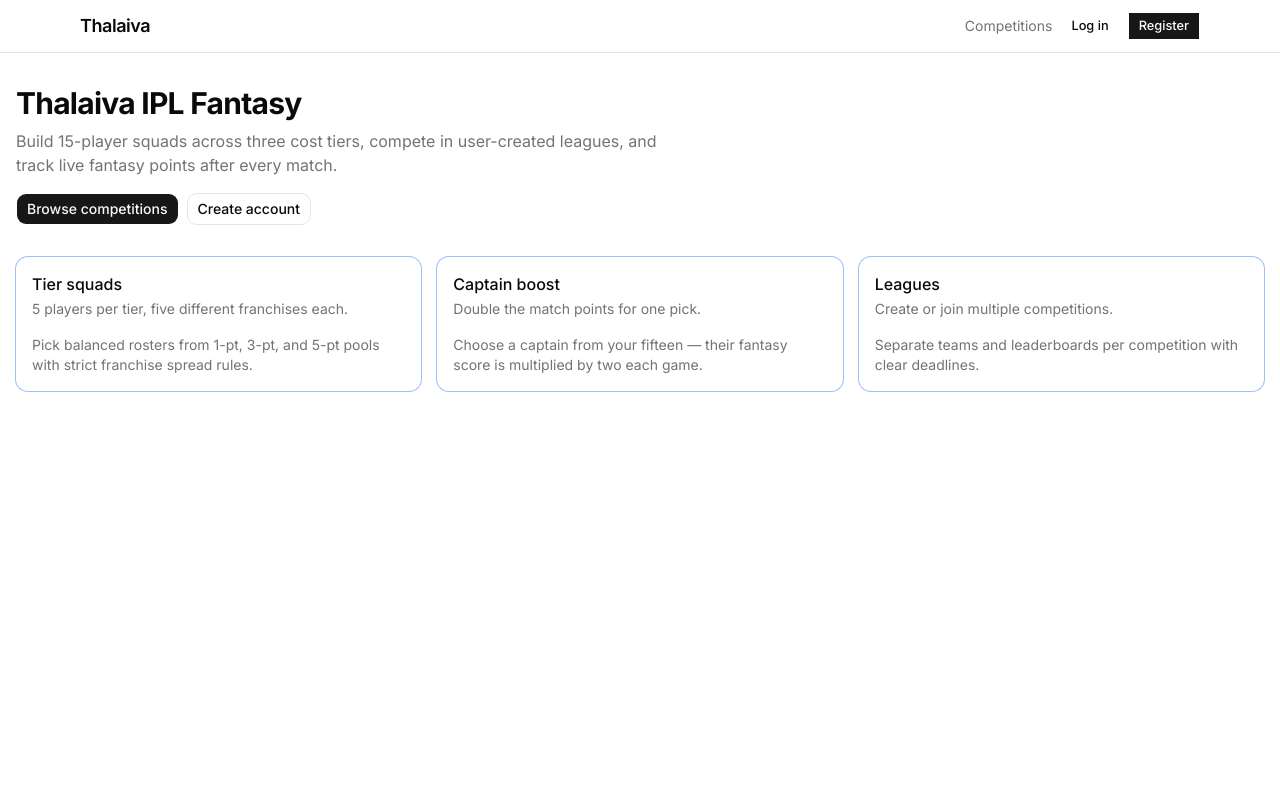
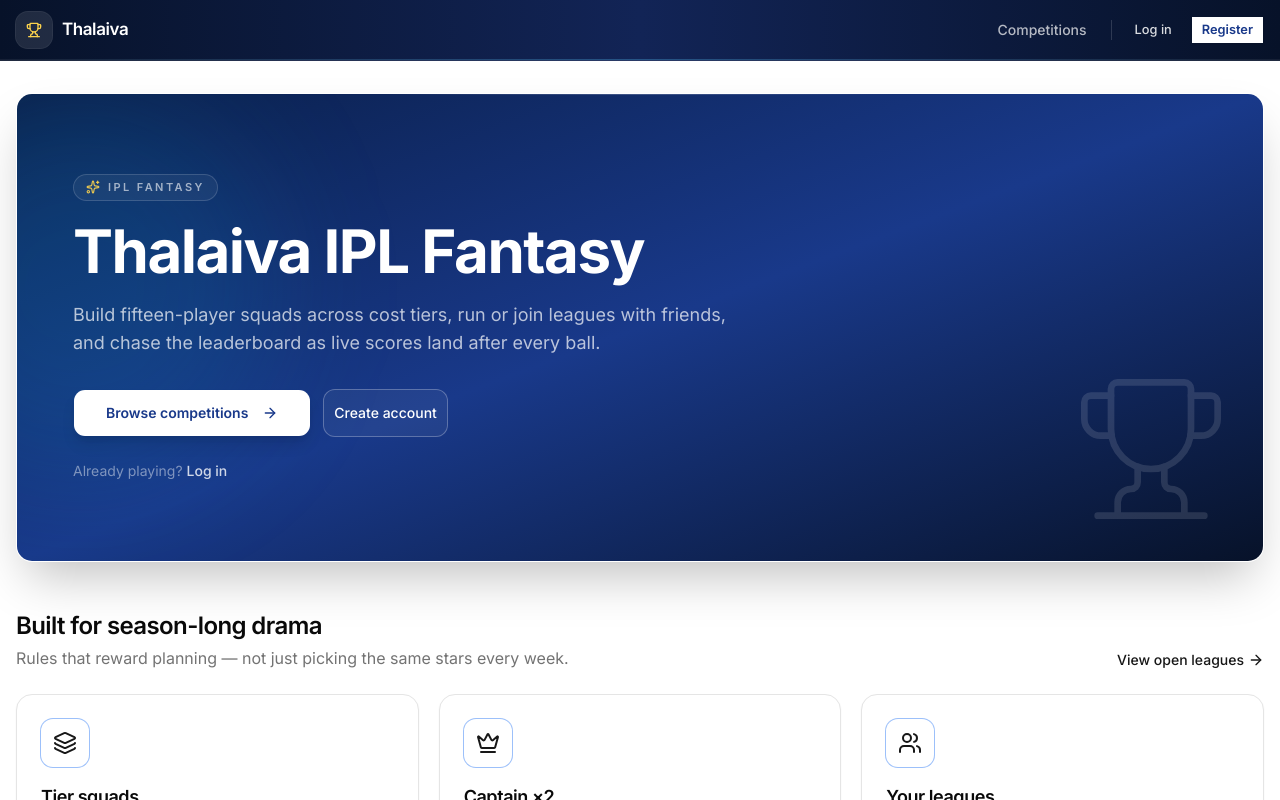
Before and after one commit to senthilkumar979/thalaiva, a Next.js app: page / in a window 1280 px wide. Shown: the top 800 px of the page. Built offline with nearby package versions, Linux system fonts and the light colour scheme; no server answers.

Commit message:
Redesigned

```diff
--- a/app/page.tsx
+++ b/app/page.tsx
@@ -1,54 +1,135 @@
 import Link from "next/link";
+import {
+  ArrowRight,
+  Crown,
+  Layers,
+  Sparkles,
+  Trophy,
+  Users,
+} from "lucide-react";
 import { Button } from "@/components/ui/button";
-import { Card, CardContent, CardDescription, CardHeader, CardTitle } from "@/components/ui/card";
+
+const features = [
+  {
+    icon: Layers,
+    title: "Tier squads",
+    line: "Balance across three price bands",
+    body: "Five picks per tier, five franchises each — strict spread rules keep every squad competitive.",
+  },
+  {
+    icon: Crown,
+    title: "Captain ×2",
+    line: "One star, double the points",
+    body: "Name a captain from your fifteen; their fantasy score is doubled every match.",
+  },
+  {
+    icon: Users,
+    title: "Your leagues",
+    line: "Create or join rooms",
+    body: "Separate teams and leaderboards per competition, with clear entry deadlines.",
+  },
+] as const;
 
 export default function HomePage() {
   return (
-    <div className="space-y-8">
-      <div className="space-y-2">
-        <h1 className="text-3xl font-bold tracking-tight">Thalaiva IPL Fantasy</h1>
-        <p className="max-w-2xl text-muted-foreground">
-          Build 15-player squads across three cost tiers, compete in user-created leagues, and track
-          live fantasy points after every match.
-        </p>
-        <div className="flex flex-wrap gap-2 pt-2">
-          <Link href="/competitions">
-            <Button>Browse competitions</Button>
-          </Link>
-          <Link href="/register">
-            <Button variant="outline">Create account</Button>
+    <div className="space-y-12 pb-4">
+      <section
+        className="relative overflow-hidden rounded-2xl border border-white/10 text-white shadow-2xl"
+        aria-labelledby="hero-heading"
+      >
+        <div
+          className="pointer-events-none absolute inset-0 bg-gradient-to-br from-[#0a1f4a] via-[#19398a] to-[#071229]"
+          aria-hidden
+        />
+        <div className="pointer-events-none absolute -left-32 top-0 h-96 w-96 rounded-full bg-sky-500/15 blur-3xl" />
+        <div className="pointer-events-none absolute -right-24 bottom-0 h-80 w-80 rounded-full bg-amber-500/12 blur-3xl" />
+        <div className="pointer-events-none absolute left-1/2 top-0 h-px w-[min(100%,32rem)] -translate-x-1/2 bg-gradient-to-r from-transparent via-white/20 to-transparent" />
+
+        <div className="relative px-5 py-14 sm:px-10 sm:py-16 lg:px-14 lg:py-20">
+          <div className="mx-auto max-w-3xl text-center lg:mx-0 lg:max-w-2xl lg:text-left">
+            <div className="mb-5 inline-flex items-center gap-2 rounded-full border border-white/15 bg-white/5 px-3 py-1 text-[11px] font-semibold uppercase tracking-[0.22em] text-white/60">
+              <Sparkles className="size-3.5 text-amber-300/90" aria-hidden />
+              IPL fantasy
+            </div>
+            <h1
+              id="hero-heading"
+              className="text-balance text-4xl font-bold tracking-tight sm:text-5xl sm:leading-[1.08] lg:text-6xl"
+            >
+              Thalaiva IPL Fantasy
+            </h1>
+            <p className="mt-5 text-pretty text-base leading-relaxed text-white/70 sm:text-lg">
+              Build fifteen-player squads across cost tiers, run or join leagues with friends, and chase
+              the leaderboard as live scores land after every ball.
+            </p>
+            <div className="mt-8 flex flex-col items-stretch gap-3 sm:flex-row sm:flex-wrap sm:justify-center lg:justify-start">
+              <Link href="/competitions" className="inline-flex sm:shrink-0">
+                <Button
+                  size="lg"
+                  className="h-12 w-full rounded-xl bg-white px-8 font-semibold text-[#19398a] shadow-lg hover:bg-white/90 sm:w-auto"
+                >
+                  Browse competitions
+                  <ArrowRight className="ml-2 size-4" />
+                </Button>
+              </Link>
+              <Link href="/register" className="inline-flex sm:shrink-0">
+                <Button
+                  size="lg"
+                  variant="outline"
+                  className="h-12 w-full rounded-xl border-white/30 bg-white/5 text-white hover:bg-white/10 sm:w-auto"
+                >
+                  Create account
+                </Button>
+              </Link>
+            </div>
+            <p className="mt-6 text-sm text-white/45">
+              Already playing?{" "}
+              <Link href="/login" className="font-medium text-white/80 underline-offset-4 hover:text-white hover:underline">
+                Log in
+              </Link>
+            </p>
+          </div>
+
+          <div className="pointer-events-none absolute bottom-8 right-8 hidden opacity-[0.12] lg:block" aria-hidden>
+            <Trophy className="size-40 text-white" strokeWidth={1} />
+          </div>
+        </div>
+      </section>
+
+      <section aria-labelledby="features-heading" className="space-y-6">
+        <div className="flex flex-col gap-2 sm:flex-row sm:items-end sm:justify-between">
+          <div>
+            <h2 id="features-heading" className="text-2xl font-semibold tracking-tight">
+              Built for season-long drama
+            </h2>
+            <p className="mt-1 max-w-xl text-muted-foreground">
+              Rules that reward planning — not just picking the same stars every week.
+            </p>
+          </div>
+          <Link
+            href="/competitions"
+            className="inline-flex items-center gap-1 text-sm font-medium text-primary hover:underline"
+          >
+            View open leagues
+            <ArrowRight className="size-4" />
           </Link>
         </div>
-      </div>
-      <div className="grid gap-4 md:grid-cols-3">
-        <Card>
-          <CardHeader>
-            <CardTitle>Tier squads</CardTitle>
-            <CardDescription>5 players per tier, five different franchises each.</CardDescription>
-          </CardHeader>
-          <CardContent className="text-sm text-muted-foreground">
-            Pick balanced rosters from 1-pt, 3-pt, and 5-pt pools with strict franchise spread rules.
-          </CardContent>
-        </Card>
-        <Card>
-          <CardHeader>
-            <CardTitle>Captain boost</CardTitle>
-            <CardDescription>Double the match points for one pick.</CardDescription>
-          </CardHeader>
-          <CardContent className="text-sm text-muted-foreground">
-            Choose a captain from your fifteen — their fantasy score is multiplied by two each game.
-          </CardContent>
-        </Card>
-        <Card>
-          <CardHeader>
-            <CardTitle>Leagues</CardTitle>
-            <CardDescription>Create or join multiple competitions.</CardDescription>
-          </CardHeader>
-          <CardContent className="text-sm text-muted-foreground">
-            Separate teams and leaderboards per competition with clear deadlines.
-          </CardContent>
-        </Card>
-      </div>
+
+        <ul className="grid gap-5 md:grid-cols-3">
+          {features.map(({ icon: Icon, title, line, body }) => (
+            <li
+              key={title}
+              className="group rounded-2xl border bg-card p-6 shadow-sm transition-shadow hover:shadow-md"
+            >
+              <div className="mb-4 inline-flex rounded-xl bg-primary/8 p-3 text-primary ring-1 ring-primary/10 transition-colors group-hover:bg-primary/12">
+                <Icon className="size-6" aria-hidden />
+              </div>
+              <h3 className="text-lg font-semibold tracking-tight">{title}</h3>
+              <p className="text-sm font-medium text-muted-foreground">{line}</p>
+              <p className="mt-3 text-sm leading-relaxed text-muted-foreground">{body}</p>
+            </li>
+          ))}
+        </ul>
+      </section>
     </div>
   );
 }
--- a/components/SiteHeader.tsx
+++ b/components/SiteHeader.tsx
@@ -1,46 +1,106 @@
 "use client";
 
 import Link from "next/link";
+import { usePathname } from "next/navigation";
 import { signOut, useSession } from "next-auth/react";
+import { Loader2, Shield, Trophy } from "lucide-react";
 import { Button } from "@/components/ui/button";
+import { cn } from "@/lib/utils";
 
 export const SiteHeader = () => {
+  const pathname = usePathname();
   const { data: session, status } = useSession();
+  const isCompetitions = pathname.startsWith("/competitions");
+  const isAdmin = pathname.startsWith("/admin");
+
   return (
-    <header className="border-b bg-card">
-      <div className="mx-auto flex max-w-6xl items-center justify-between gap-4 px-4 py-3">
-        <Link href="/" className="text-lg font-semibold tracking-tight">
-          Thalaiva
+    <header className="sticky top-0 z-50 border-b border-white/10 bg-gradient-to-r from-[#071229] via-[#122456] to-[#071229] text-white shadow-[inset_0_-1px_0_0_rgba(255,255,255,0.06)]">
+      <div className="pointer-events-none absolute inset-x-0 bottom-0 h-px bg-gradient-to-r from-transparent via-sky-400/25 to-transparent" aria-hidden />
+      <div className="relative mx-auto flex max-w-10xl items-center justify-between gap-3 px-4 py-3 sm:gap-4">
+        <Link
+          href="/"
+          className="group flex shrink-0 items-center gap-2.5 rounded-lg outline-none ring-offset-[#071229] transition hover:opacity-95 focus-visible:ring-2 focus-visible:ring-amber-400/80"
+        >
+          <span className="flex size-9 items-center justify-center rounded-xl bg-white/10 ring-1 ring-white/15 transition group-hover:bg-white/[0.14]">
+            <Trophy className="size-4 text-amber-300" aria-hidden />
+          </span>
+          <span className="text-[17px] font-semibold tracking-tight">Thalaiva</span>
         </Link>
-        <nav className="flex items-center gap-2 text-sm">
-          <Link href="/competitions" className="text-muted-foreground hover:text-foreground">
+
+        <nav
+          className="flex min-w-0 flex-1 items-center justify-end gap-1 sm:gap-2"
+          aria-label="Main"
+        >
+          <Link
+            href="/competitions"
+            className={cn(
+              "shrink-0 rounded-lg px-3 py-2 text-sm font-medium transition-colors",
+              isCompetitions
+                ? "bg-white/15 text-white"
+                : "text-white/70 hover:bg-white/10 hover:text-white"
+            )}
+          >
             Competitions
           </Link>
           {session?.user?.role === "admin" && (
-            <Link href="/admin" className="text-muted-foreground hover:text-foreground">
-              Admin
+            <Link
+              href="/admin"
+              className={cn(
+                "inline-flex shrink-0 items-center gap-1.5 rounded-lg px-3 py-2 text-sm font-medium transition-colors",
+                isAdmin
+                  ? "bg-white/15 text-white"
+                  : "text-white/70 hover:bg-white/10 hover:text-white"
+              )}
+            >
+              <Shield className="size-3.5 opacity-80" aria-hidden />
+              <span className="hidden sm:inline">Admin</span>
             </Link>
           )}
+
+          <span className="mx-1 hidden h-5 w-px bg-white/15 sm:block" aria-hidden />
+
           {status === "loading" ? (
-            <span className="text-muted-foreground">…</span>
+            <span className="flex items-center justify-center px-2 py-2 text-white/50" aria-busy>
+              <Loader2 className="size-4 animate-spin" />
+            </span>
           ) : session ? (
-            <>
-              <span className="hidden text-muted-foreground sm:inline">{session.user?.email}</span>
-              <Button type="button" variant="outline" size="sm" onClick={() => signOut({ callbackUrl: "/" })}>
+            <div className="flex min-w-0 items-center gap-2 pl-1 sm:gap-3">
+              <span
+                className="hidden max-w-[10rem] truncate text-xs text-white/55 md:inline md:max-w-[14rem] md:text-sm"
+                title={session.user?.email ?? undefined}
+              >
+                {session.user?.email}
+              </span>
+              <Button
+                type="button"
+                size="sm"
+                variant="outline"
+                className="shrink-0 border-white/25 bg-white/5 text-white hover:bg-white/12 hover:text-white"
+                onClick={() => signOut({ callbackUrl: "/" })}
+              >
                 Sign out
               </Button>
-            </>
+            </div>
           ) : (
-            <>
+            <div className="flex items-center gap-1.5 sm:gap-2">
               <Link href="/login">
-                <Button variant="ghost" size="sm">
+                <Button
+                  size="sm"
+                  variant="ghost"
+                  className="text-white/85 hover:bg-white/10 hover:text-white"
+                >
                   Log in
                 </Button>
               </Link>
               <Link href="/register">
-                <Button size="sm">Register</Button>
+                <Button
+                  size="sm"
+                  className="bg-white font-semibold text-[#19398a] shadow-sm hover:bg-white/90"
+                >
+                  Register
+                </Button>
               </Link>
-            </>
+            </div>
           )}
         </nav>
       </div>
```
